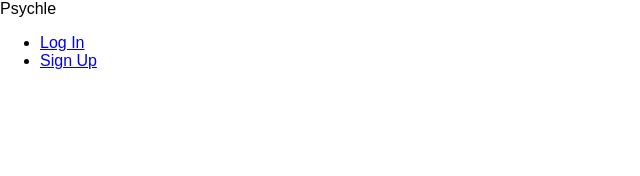
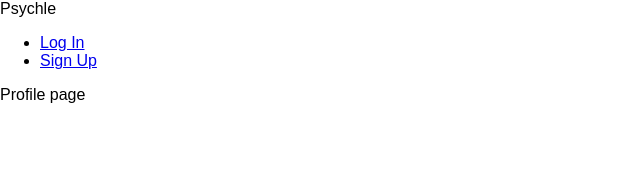
Before and after one commit to jonnyacl/Psychle, a React (Create React App) app: page /profile in a window 1280 px wide. Shown: the top 176 px of the page, without its empty margins (0-640 px from the left). Built offline with nearby package versions, Linux system fonts and the light colour scheme.

Commit message:
added profile and bike page

```diff
--- /dev/null
+++ b/src/components/BikeBuilder.js
@@ -0,0 +1,11 @@
+import React, { Component } from 'react';
+import PropTypes from 'prop-types';
+
+export default class BikeBuilder extends Component {
+
+        render() {
+            return (
+                <div>Bike Builder</div>
+            )
+        }
+    }
--- a/src/components/Header.js
+++ b/src/components/Header.js
@@ -28,10 +28,11 @@ class Header extends Component {
         )
 
         const loggedIn = (
-            <ul className = 'navigation'>
-                <li>Welcome, {user.firstName}</li>
-                <li><a href='#' onClick={this.logout}>Logout</a></li>
-            </ul>
+            <div className='welcome'>Welome, {user.firstName}
+                <ul className = 'navigation'>
+                    <li><a href='#' onClick={this.logout}>Logout</a></li>
+                </ul>
+            </div>
         )
 
         return(
--- /dev/null
+++ b/src/components/Profile.js
@@ -0,0 +1,11 @@
+import React, { Component } from 'react';
+import PropTypes from 'prop-types';
+
+export default class Profile extends Component {
+
+    render() {
+        return (
+            <div>Profile page</div>
+        )
+    }
+}
--- a/src/components/Psychle.js
+++ b/src/components/Psychle.js
@@ -7,6 +7,8 @@ import { BrowserRouter } from 'react-router-dom';
 import App from './App';
 import LoginForm from './LoginForm';
 import Register from './Register';
+import BikeBuilder from './BikeBuilder';
+import Profile from './Profile';
 
 const Psychle = ({ store }) => {
   return (
@@ -15,7 +17,9 @@ const Psychle = ({ store }) => {
         <div>
           <Route path='/' component= {App} />
           <Route path='/login' component={LoginForm} />
-          <Route path='/register' component={Register}/>
+          <Route path='/register' component={Register} />
+          <Route path='/bikebuilder' component={BikeBuilder} />
+          <Route path='/profile' component={Profile} />
         </div>
       </BrowserRouter>
     </Provider>
```
